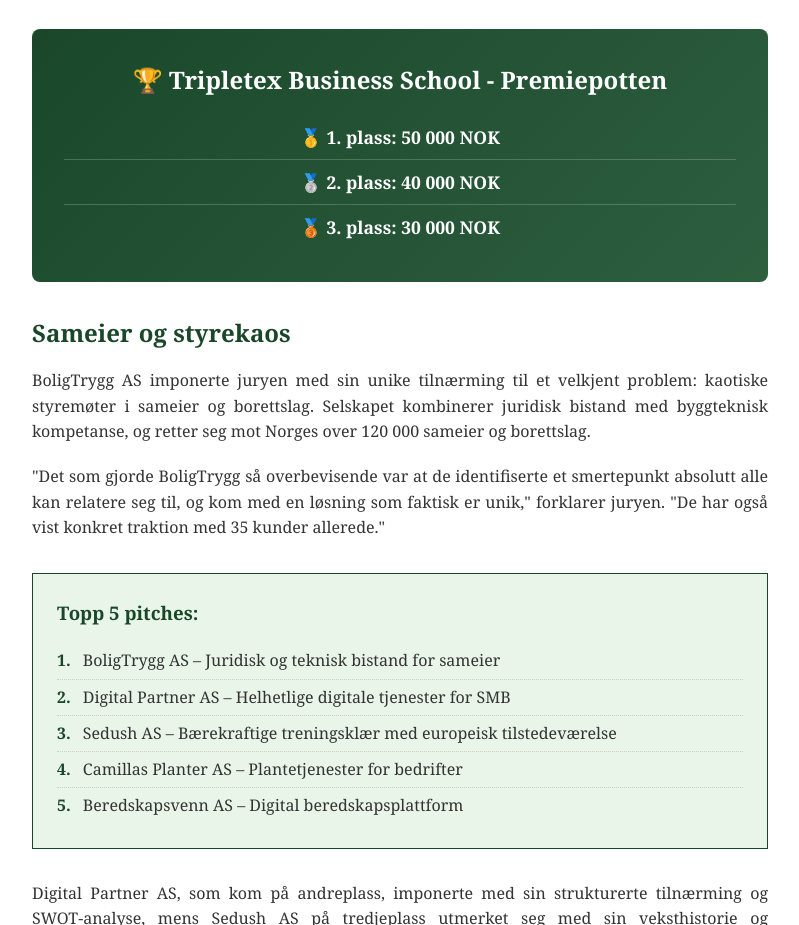
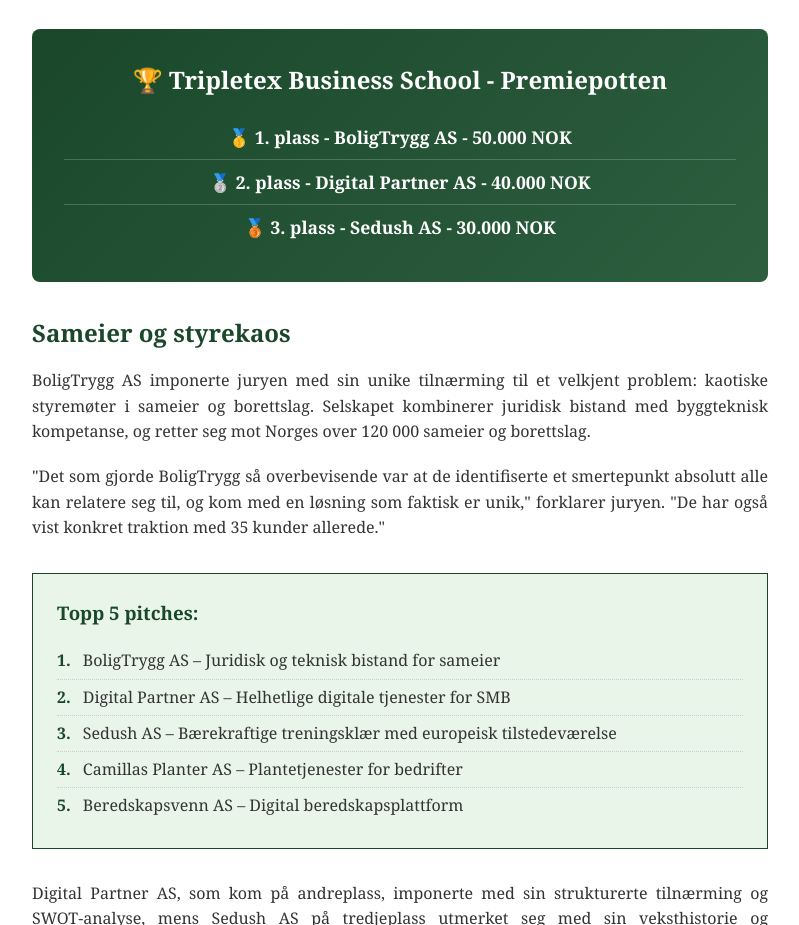
Before and after one commit to NPT89/tt-fbl, a website: page din.html in a window 1280 px wide. Shown: the part 1134-2059 px from the top of the page, without its empty margins (240-1039 px from the left). Drawn offline with Linux system fonts and the light colour scheme.

Commit message:
Update din.html

```diff
--- a/din.html
+++ b/din.html
@@ -250,9 +250,9 @@
             <div class="prize-box">
                 <h3>🏆 Tripletex Business School - Premiepotten</h3>
                 <ul>
-                    <li><strong>🥇 1. plass: 50 000 NOK</strong></li>
-                    <li><strong>🥈 2. plass: 40 000 NOK</strong></li>
-                    <li><strong>🥉 3. plass: 30 000 NOK</strong></li>
+                    <li><strong>🥇 1. plass - BoligTrygg AS - 50.000 NOK</strong></li>
+                    <li><strong>🥈 2. plass - Digital Partner AS - 40.000 NOK</strong></li>
+                    <li><strong>🥉 3. plass - Sedush AS - 30.000 NOK</strong></li>
                 </ul>
             </div>
 
```
